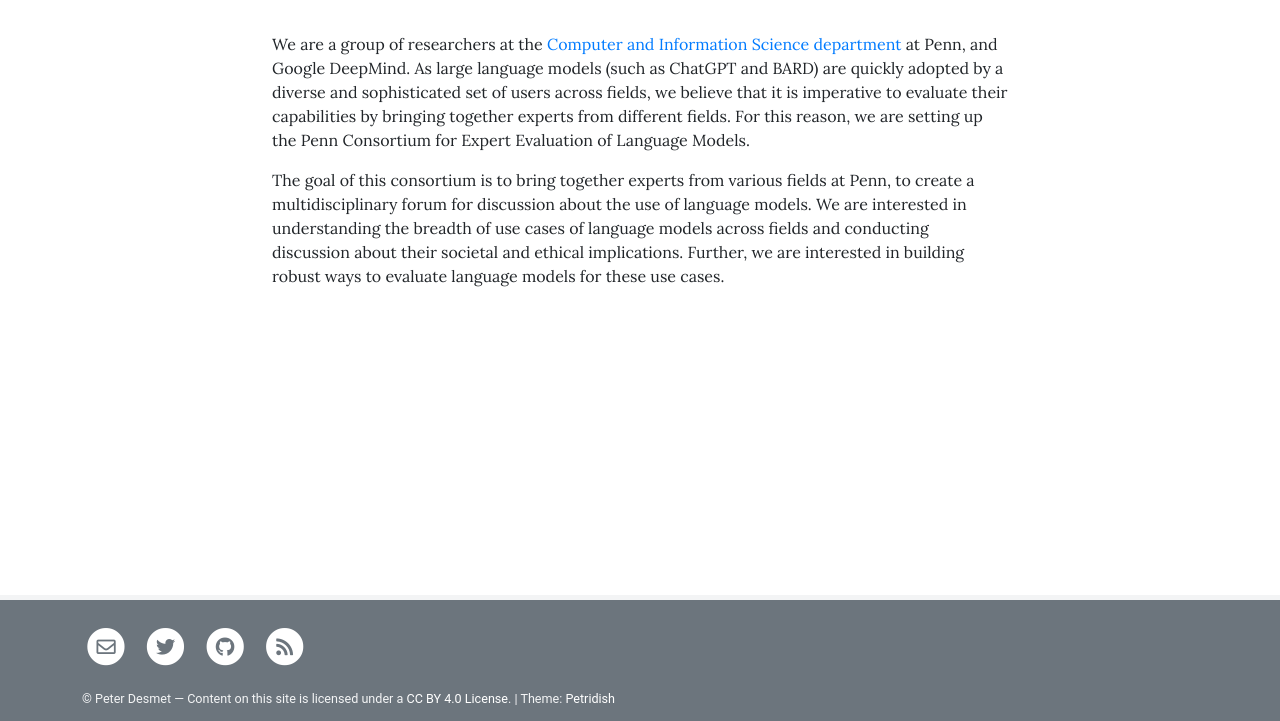
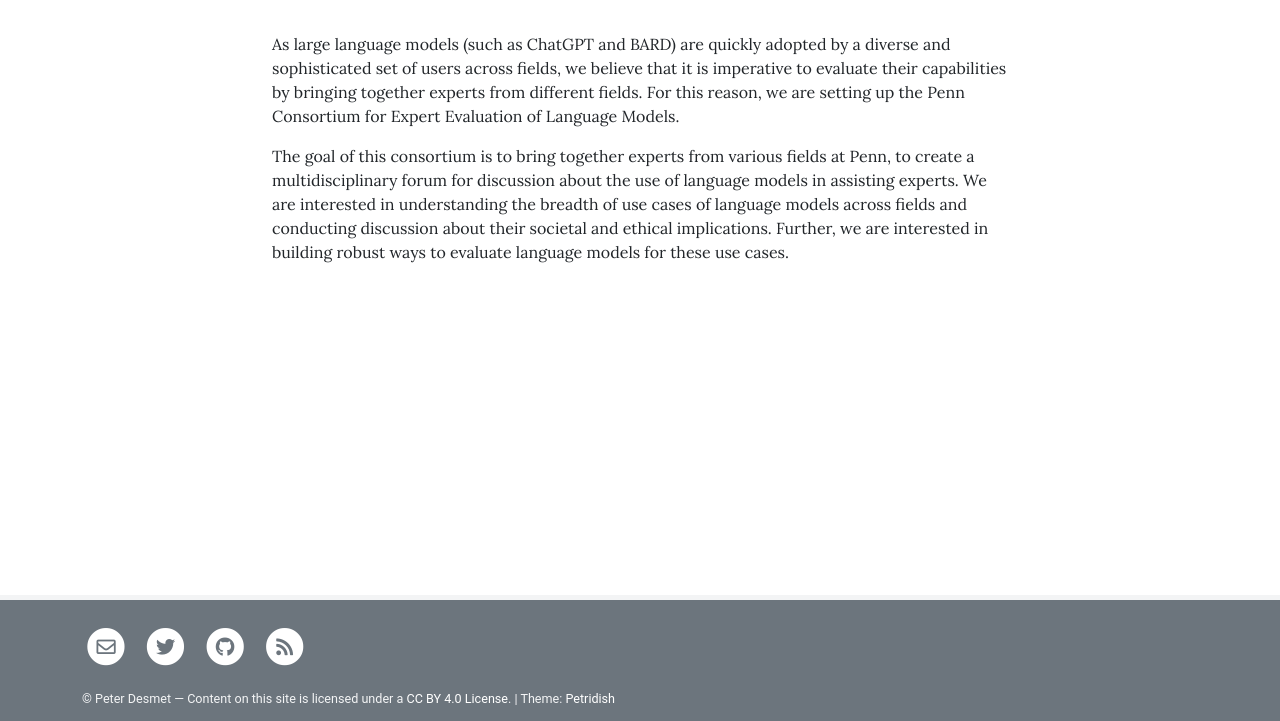
Before and after one commit to penncoeval/penncoeval, a Jekyll site: the page built from pages/home.md, in a window 1280 px wide. Shown: the part 308-1029 px from the top of the page. Built offline with Jekyll 4.4.1, drawn with Linux system fonts in a browser that asks for light colours.

Commit message:
Update home.md

```diff
--- a/pages/home.md
+++ b/pages/home.md
@@ -6,6 +6,6 @@ background: assets/theme/images/pawel-czerwinski-pRSHSA2H_QU-unsplash.jpg
 permalink: /
 ---
 
-We are a group of researchers at the [Computer and Information Science department](https://www.cis.upenn.edu/) at Penn, and Google DeepMind. As large language models (such as ChatGPT and BARD) are quickly adopted by a diverse and sophisticated set of users across fields, we believe that it is imperative to evaluate their capabilities by bringing together experts from different fields. For this reason, we are setting up the Penn Consortium for Expert Evaluation of Language Models.
+As large language models (such as ChatGPT and BARD) are quickly adopted by a diverse and sophisticated set of users across fields, we believe that it is imperative to evaluate their capabilities by bringing together experts from different fields. For this reason, we are setting up the Penn Consortium for Expert Evaluation of Language Models.
 
-The goal of this consortium is to bring together experts from various fields at Penn, to create a multidisciplinary forum for discussion about the use of language models. We are interested in understanding the breadth of use cases of language models across fields and conducting discussion about their societal and ethical implications. Further, we are interested in building robust ways to evaluate language models for these use cases.
+The goal of this consortium is to bring together experts from various fields at Penn, to create a multidisciplinary forum for discussion about the use of language models in assisting experts. We are interested in understanding the breadth of use cases of language models across fields and conducting discussion about their societal and ethical implications. Further, we are interested in building robust ways to evaluate language models for these use cases.
```
